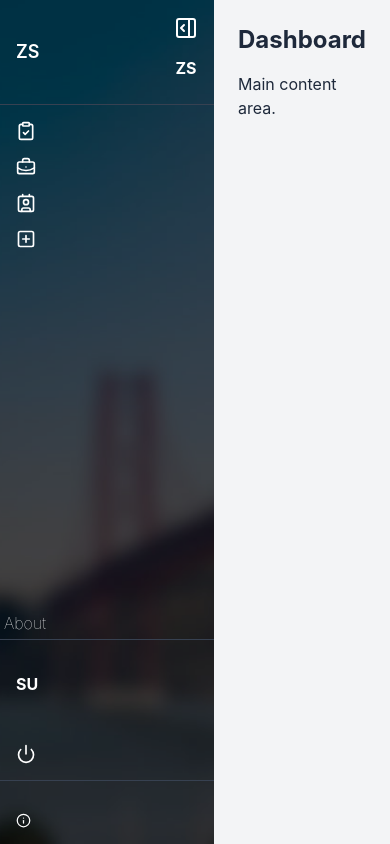
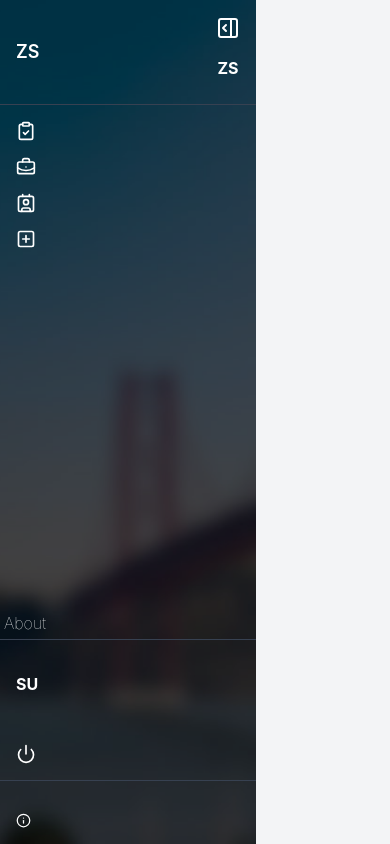
Before and after one commit to Anislazhar/GSide-taskmanagement, a React (Create React App) app: page / in a window 390 px wide. Built offline with nearby package versions, Linux system fonts and the light colour scheme.

Commit message:
changed the structure and added store and hooks for redux function

```diff
--- a/src/App.tsx
+++ b/src/App.tsx
@@ -1,20 +1,15 @@
-import React, { useState } from "react";
-import Sidebar from "./components/Sidebar";
+import { BrowserRouter, Route, Routes } from "react-router-dom";
+import MainLayout from "./components/layout/MainLayout";
 
 const App: React.FC = () => {
-  const [isCollapsed, setIsCollapsed] = useState(false);
-
-  const toggleSidebar = () => setIsCollapsed(!isCollapsed);
-
   return (
-    <div className="flex min-h-screen bg-gray-100">
-      <Sidebar isCollapsed={isCollapsed} toggleSidebar={toggleSidebar} />
-
-      <main className="flex-1 p-6">
-        <h1 className="text-2xl font-bold mb-4">Dashboard</h1>
-        <p>Main content area.</p>
-      </main>
-    </div>
+    <BrowserRouter>
+      <MainLayout>
+        <Routes>
+          <Route path="/" />
+        </Routes>
+      </MainLayout>
+    </BrowserRouter>
   );
 };
 
--- /dev/null
+++ b/src/app/store.ts
@@ -0,0 +1,8 @@
+import { configureStore } from "@reduxjs/toolkit";
+
+export const store = configureStore({
+  reducer: {},
+});
+
+export type RootState = ReturnType<typeof store.getState>;
+export type AppDispatch = typeof store.dispatch;
--- /dev/null
+++ b/src/components/layout/MainLayout.tsx
@@ -0,0 +1,23 @@
+import React, { useState } from "react";
+import Sidebar from "./Sidebar";
+
+export default function MainLayout({
+  children,
+}: {
+  children: React.ReactNode;
+}) {
+  const [isCollapsed, setIsCollapsed] = useState(false);
+  const toggleSidebar = () => setIsCollapsed(!isCollapsed);
+
+  return (
+    <div className="flex">
+      <Sidebar isCollapsed={isCollapsed} toggleSidebar={toggleSidebar} />
+
+      <div className="flex-1 md:ml-20 min-h-screen flex flex-col">
+        <main className="flex-1 overflow-y-auto p-4 md:p-8 bg-gray-100">
+          <div className="max-w-[1200px] mx-auto">{children}</div>
+        </main>
+      </div>
+    </div>
+  );
+}
--- a/src/components/Sidebar.tsx
+++ b/src/components/layout/Sidebar.tsx
@@ -9,7 +9,7 @@ import {
   Power,
   Info,
 } from "lucide-react";
-import BackgroundImage from "../assets/backgroundImage.png";
+import BackgroundImage from "../../assets/backgroundImage.png";
 
 interface SidebarProps {
   isCollapsed: boolean;
--- /dev/null
+++ b/src/hooks/hooks.ts
@@ -0,0 +1,5 @@
+import { TypedUseSelectorHook, useDispatch, useSelector } from "react-redux";
+import { AppDispatch, RootState } from "../app/store";
+
+export const useAppDispatch = () => useDispatch<AppDispatch>();
+export const useAppSelector: TypedUseSelectorHook<RootState> = useSelector;
--- a/src/index.tsx
+++ b/src/index.tsx
@@ -1,19 +1,14 @@
-import React from 'react';
-import ReactDOM from 'react-dom/client';
-import './index.css';
-import App from './App';
-import reportWebVitals from './reportWebVitals';
+import React from "react";
+import { createRoot } from "react-dom/client";
+import "./index.css";
+import App from "./App";
+import { Provider } from "react-redux";
+import { store } from "./app/store";
 
-const root = ReactDOM.createRoot(
-  document.getElementById('root') as HTMLElement
-);
-root.render(
+createRoot(document.getElementById("root")!).render(
   <React.StrictMode>
-    <App />
+    <Provider store={store}>
+      <App />
+    </Provider>
   </React.StrictMode>
 );
-
-// If you want to start measuring performance in your app, pass a function
-// to log results (for example: reportWebVitals(console.log))
-// or send to an analytics endpoint. Learn more: https://bit.ly/CRA-vitals
-reportWebVitals();
```
